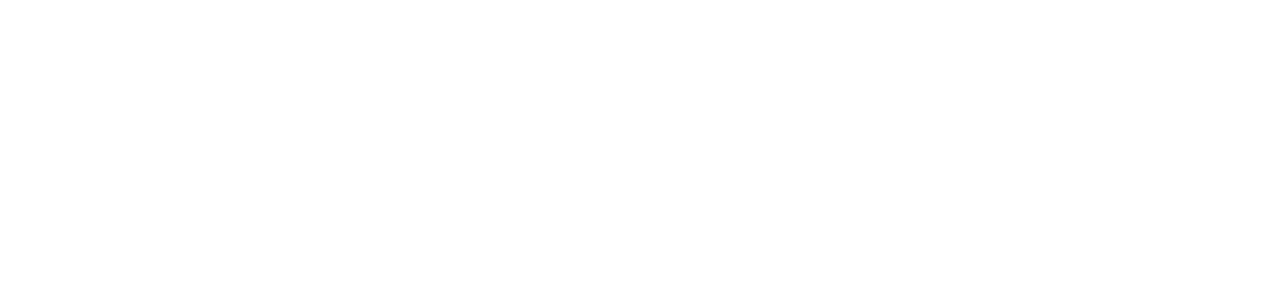
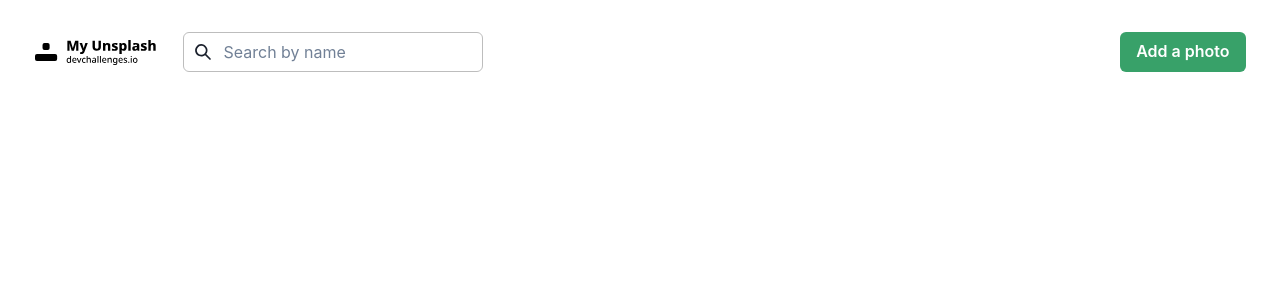
Before and after one commit to eduardosantanna/myunsplash-devchalenger-io, a Next.js app in the folder frontend/: page / in a window 1280 px wide. Shown: the top 300 px of the page. Built offline with nearby package versions, Linux system fonts and the light colour scheme.

Commit message:
feat: create template of HomePage

```diff
--- a/frontend/package.json
+++ b/frontend/package.json
@@ -9,6 +9,7 @@
     "lint": "next lint"
   },
   "dependencies": {
+    "@chakra-ui/icons": "^2.0.18",
     "@chakra-ui/react": "^2.5.5",
     "@emotion/react": "^11.10.6",
     "@emotion/styled": "^11.10.6",
--- a/frontend/src/pages/index.tsx
+++ b/frontend/src/pages/index.tsx
@@ -1,7 +1,7 @@
-import { Container } from '@chakra-ui/react'
+import { Home } from '@/templates/Home/Home'
 import Head from 'next/head'
 
-export default function Home() {
+export default function HomeRoot() {
   return (
     <>
       <Head>
@@ -10,6 +10,7 @@
         <meta name="viewport" content="width=device-width, initial-scale=1" />
         <link rel="icon" href="/favicon.ico" />
       </Head>
+      <Home />
     </>
   )
 }
--- /dev/null
+++ b/frontend/src/templates/Home/Home.tsx
@@ -0,0 +1,42 @@
+import Image from 'next/image'
+import logoDevChallenger from '../../../public/images/my_unsplash_logo.svg'
+import { SearchIcon } from '@chakra-ui/icons'
+import {
+  Box,
+  Button,
+  Container,
+  Flex,
+  Input,
+  InputGroup,
+  InputLeftElement,
+  useMediaQuery,
+} from '@chakra-ui/react'
+
+export const Home: React.FC = () => {
+  const [isMinThan600] = useMediaQuery('(max-width: 600px)')
+
+  return (
+    <Container maxW="1243px">
+      {/* Header Component */}
+      <Box as="header" paddingTop="32px">
+        <Flex flexWrap={isMinThan600 ? 'wrap' : 'nowrap'} gap="10px">
+          <Image priority src={logoDevChallenger} alt="Logo" />
+          <InputGroup>
+            <InputLeftElement pointerEvents="none">
+              {<SearchIcon />}
+            </InputLeftElement>
+            <Input
+              maxW={isMinThan600 ? 'full' : '300px'}
+              placeholder="Search by name"
+              borderColor="#BDBDBD"
+            />
+          </InputGroup>
+
+          <Button colorScheme="green" minW={isMinThan600 ? 'full' : ''}>
+            Add a photo
+          </Button>
+        </Flex>
+      </Box>
+    </Container>
+  )
+}
```
Also changed, not shown: frontend/public/images/my_unsplash_logo.svg (added), 1 other file (tests, documents, lock files or other folders).
